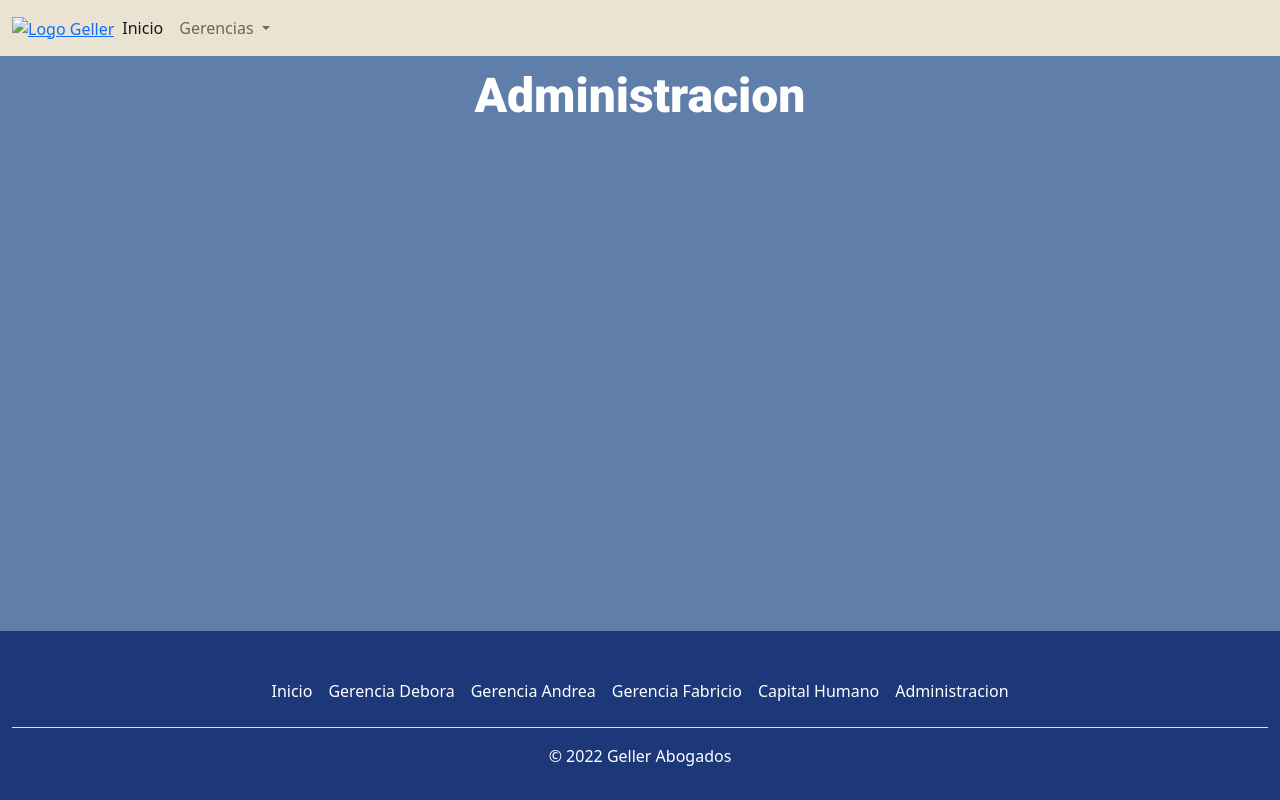
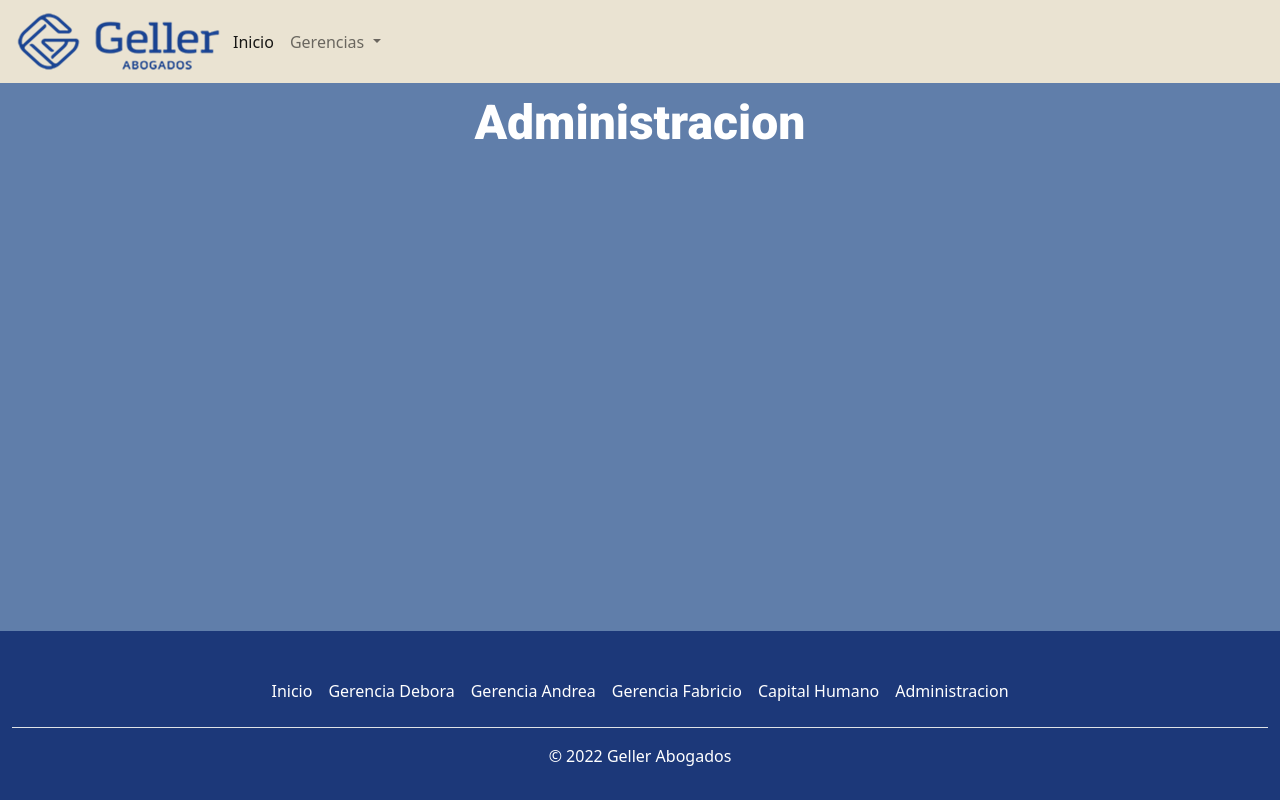
Before and after one commit to FrancoBeber/PowerBI, a plain HTML site: page pages/administracion.html in a window 1280 px wide. Drawn offline with nearby package versions, Linux system fonts and the light colour scheme; the site is published under a folder, as on GitHub Pages, so addresses that start at the root find nothing.

Commit message:
arreglo logo en paginas

```diff
--- a/pages/administracion.html
+++ b/pages/administracion.html
@@ -31,7 +31,7 @@
       <nav class="navbar navbar-expand-lg color-nav">
         <div class="container-fluid">
           <a href="../index.html"
-            ><img src="/assets/images/sinfondogeller.png" alt="Logo Geller"
+            ><img src="../assets/images/sinfondogeller.png" alt="Logo Geller"
           /></a>
           <button
             class="navbar-toggler"
```
Also changed, not shown: pages/capitalHumano.html (+1 -1 lines), pages/gerenciaAndrea.html (+1 -1 lines), pages/gerenciaDebora.html (+1 -1 lines), pages/gerenciaFabricio.html (+1 -1 lines).
